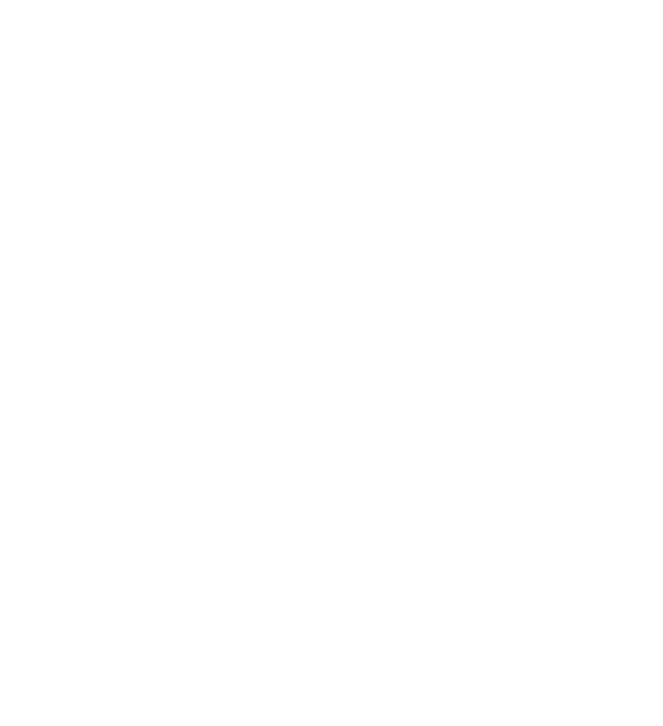
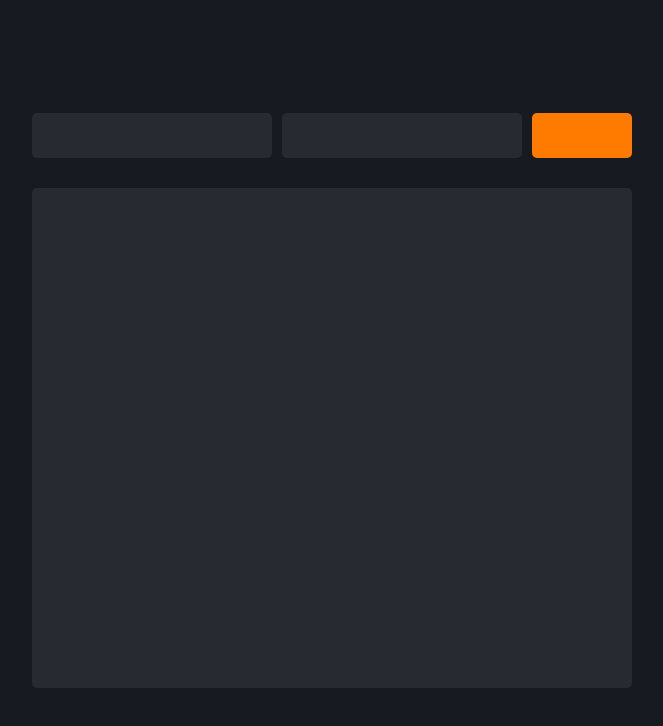
Before and after one commit to UDAY-2997/shapeFactory, a plain HTML site: page index.html in a window 1280 px wide. Shown: the whole page, without its empty margins (68-731 px from the left). Drawn offline with Linux system fonts and the light colour scheme.

Commit message:
design added

```diff
--- a/assets/style/index.css
+++ b/assets/style/index.css
@@ -0,0 +1,44 @@
+@import url(./reset.css);
+
+.container {
+  width: min(100% - 30px, 1080px);
+  margin-inline: auto;
+}
+
+body {
+  background-color: #171a21;
+  display: grid;
+  align-items: center;
+  text-align: center;
+}
+
+#smallBox {
+  width: 600px;
+  display: flex;
+  justify-content: space-between;
+  gap: 10px;
+}
+
+.smallBox1,
+.smallBox2 {
+  width: 240px;
+  height: 45px;
+  background-color: #272a31;
+  border-radius: 5px;
+}
+
+.smallBox3 {
+  width: 100px;
+  height: 45px;
+  background-color: #ff7b00;
+  border-radius: 5px;
+}
+
+#bigBox {
+  margin-top: 30px;
+  width: 600px;
+  height: 500px;
+  text-align: center;
+  background-color: #272a31;
+  border-radius: 5px;
+}
--- a/index.html
+++ b/index.html
@@ -6,10 +6,29 @@
   <meta http-equiv="X-UA-Compatible" content="IE=edge">
   <meta name="viewport" content="width=device-width, initial-scale=1.0">
   <title>ShapeFactory</title>
+  <link rel="preconnect" href="https://fonts.googleapis.com" />
+  <link rel="preconnect" href="https://fonts.gstatic.com" crossorigin />
+  <link href="https://fonts.googleapis.com/css2?family=Nunito:wght@200;300;400;500;600;700&display=swap"
+    rel="stylesheet" />
+  <link rel="stylesheet" href="https://cdnjs.cloudflare.com/ajax/libs/font-awesome/6.2.1/css/all.min.css" />
+  <link rel="stylesheet" href="./assets/style/index.css" media="all">
+  <script src="./assets/script/index.js" defer></script>
 </head>
 
 <body>
+  <main>
+    <div class="container">
+      <section id="smallBox">
+        <input type="button" class="smallBox1">
+        <input type="button" class="smallBox2">
+        <input type="button" class="smallBox3">
+      </section>
+      <section id="bigBox">
+        <div class="bigBox1"></div>
+      </section>
+    </div>
 
+  </main>
 </body>
 
 </html>
```
